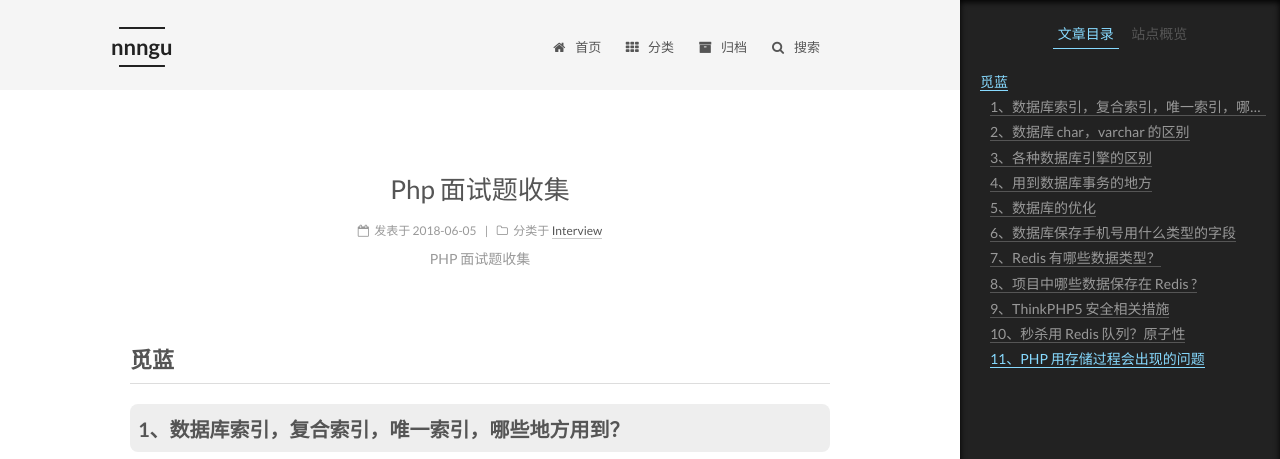
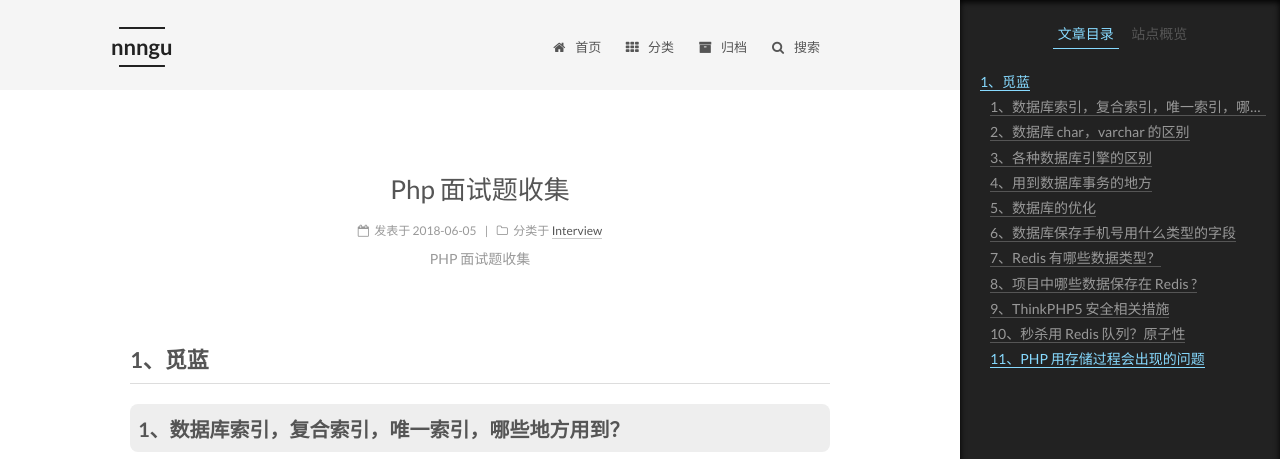
Before and after one commit to nnngu/LearningNotes, a Jekyll site: the page built from _posts/2018-06-05-PHP 面试题收集.md, in a window 1280 px wide. Shown: the top 459 px of the page. Built offline with Jekyll 4.4.1, drawn with Linux system fonts in a browser that asks for light colours.

Commit message:
修改文件: _posts/2018-06-05-PHP 面试题收集.md

```diff
--- a/_posts/2018-06-05-PHP 面试题收集.md
+++ b/_posts/2018-06-05-PHP 面试题收集.md
@@ -3,7 +3,7 @@ categories: Interview
 description: PHP 面试题收集
 ---
 
-## 觅蓝
+## 1、觅蓝
 
 ### 1、数据库索引，复合索引，唯一索引，哪些地方用到？
 
```
